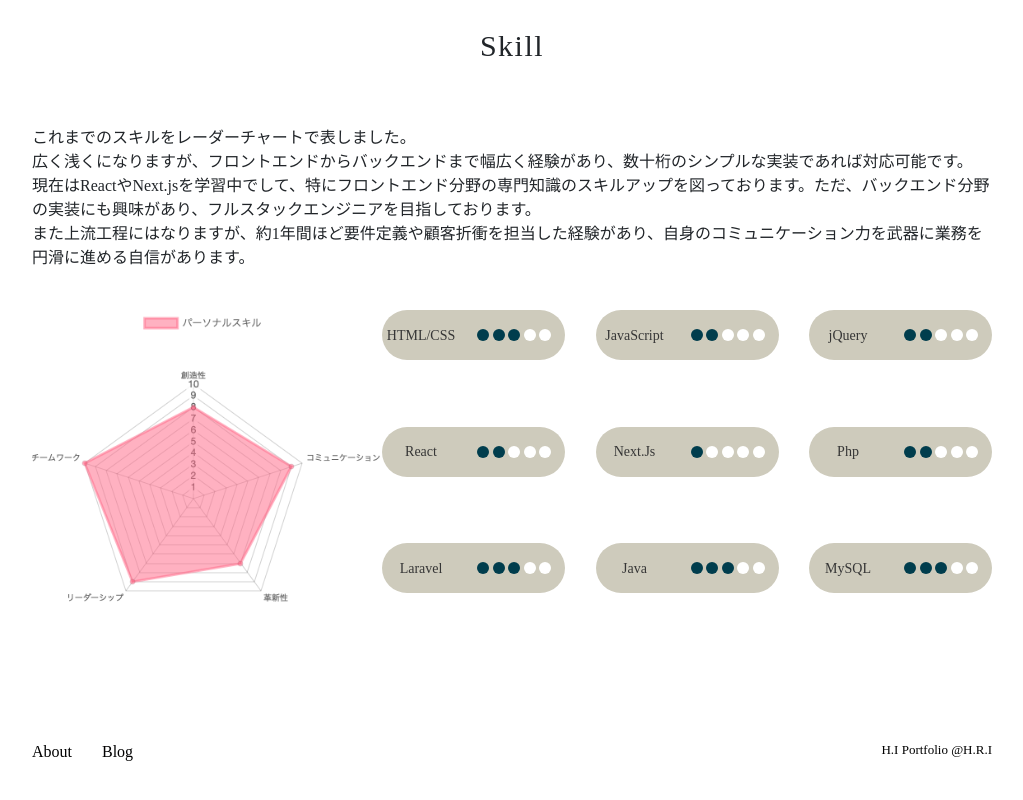
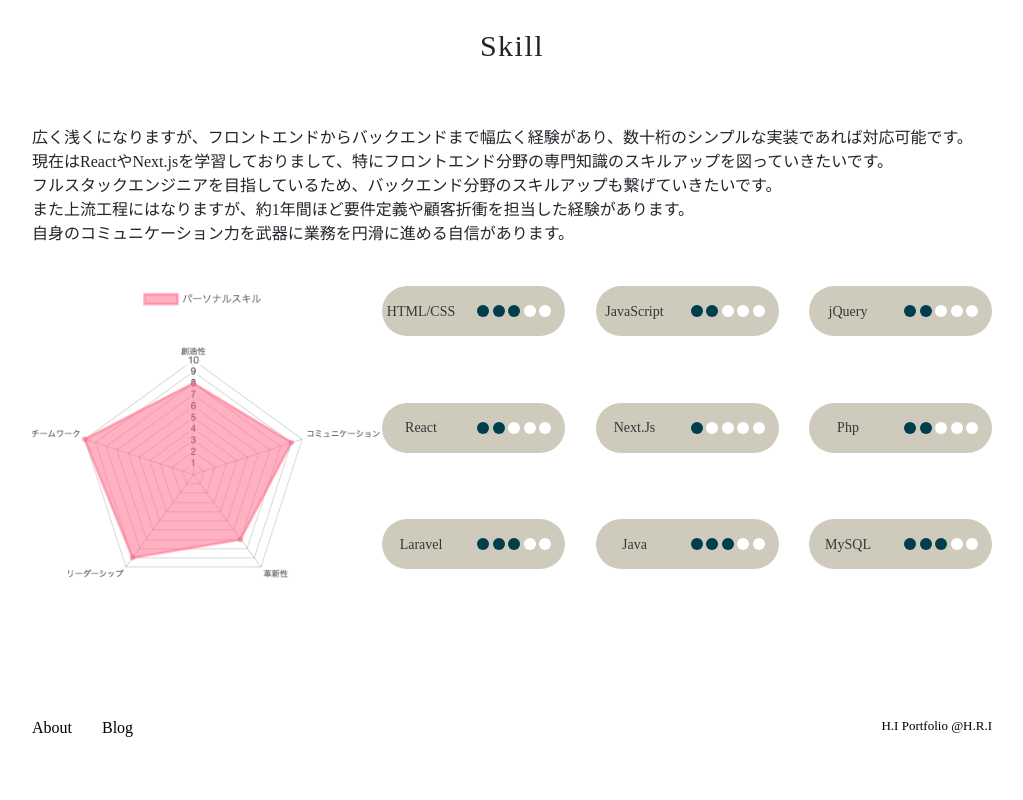
Before and after one commit to Hironori-ishikawa/react-bootstrap-portfolio, a React (Create React App) app: page / in a window 1280 px wide. Shown: the part 1200-2000 px from the top of the page, without its empty margins (128-1151 px from the left). Built offline with nearby package versions, Linux system fonts and the light colour scheme.

Commit message:
fix24/7/19-3

```diff
--- a/src/components/Skill.js
+++ b/src/components/Skill.js
@@ -9,10 +9,9 @@ export const Skill = () => {
           <h2 class="SkillTitle">Skill</h2>
           <div>
             <p className='SkillText'>
-              これまでのスキルをレーダーチャートで表しました。<br />
               広く浅くになりますが、フロントエンドからバックエンドまで幅広く経験があり、数十桁のシンプルな実装であれば対応可能です。<br />
-              現在はReactやNext.jsを学習中でして、特にフロントエンド分野の専門知識のスキルアップを図っております。ただ、バックエンド分野の実装にも興味があり、フルスタックエンジニアを目指しております。<br />
-              また上流工程にはなりますが、約1年間ほど要件定義や顧客折衝を担当した経験があり、自身のコミュニケーション力を武器に業務を円滑に進める自信があります。
+              現在はReactやNext.jsを学習しておりまして、特にフロントエンド分野の専門知識のスキルアップを図っていきたいです。<br />フルスタックエンジニアを目指しているため、バックエンド分野のスキルアップも繋げていきたいです。<br />
+              また上流工程にはなりますが、約1年間ほど要件定義や顧客折衝を担当した経験があります。<br />自身のコミュニケーション力を武器に業務を円滑に進める自信があります。
             </p>
           </div>
           <div class="SkillInner">
```
